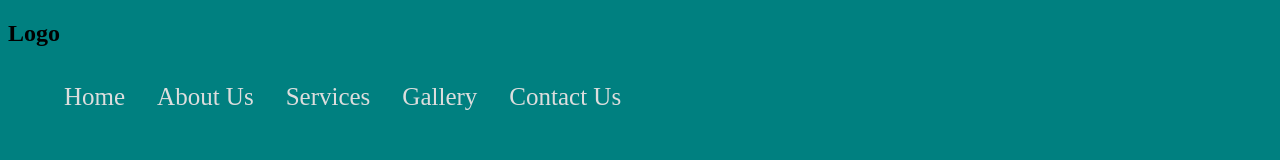
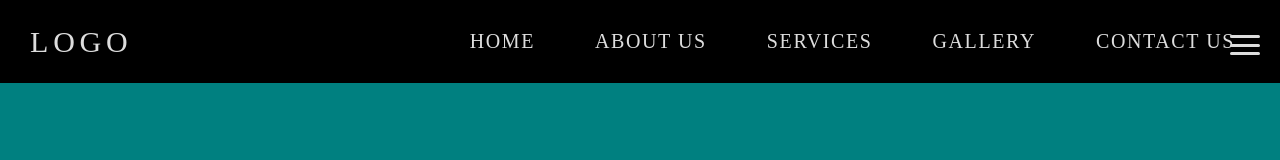
Before and after one commit to Alam1386/Responsive-Nav, a plain HTML site: page index.html in a window 1280 px wide. Drawn offline with Linux system fonts and the light colour scheme.

Commit message:
added some basic styles

```diff
--- a/index.html
+++ b/index.html
@@ -10,9 +10,7 @@
 </head>
 <body>
   <nav class="nav-bar">
-    <div class="logo">
-      <h1>Logo</h1>
-    </div>
+    <div class="logo">Logo</div>
     <a href="#" class="humburger">
       <span class="bar"></span>
       <span class="bar"></span>
--- a/style.css
+++ b/style.css
@@ -1,27 +1,65 @@
-* html{
-  margin: 0;
-  padding: 0;
+*{
   box-sizing: border-box;
 }
 body{
+  margin: 0;
+  padding: 0;
   background-color: teal;
 }
 .nav-bar {
-
+  position: relative;
+  display: flex;
+  flex-direction: row;
+  justify-content: space-evenly;
+  justify-content: space-between;
+  align-items: center;
+  background-color: #000;
+  /* padding: 10px 30px; */
+}
+.logo{
+  color: #ddd;
+  text-transform: uppercase;
+  letter-spacing: 0.3rem;
+  font-size: 30px;
+  margin: 0 30px;
+}
+.humburger {
+  position: absolute;
+  top: 35px;
+  right: 20px;
+  display: flex;
+  flex-direction: column;
+  justify-content: space-between;
+  width: 30px;
+  height: 20px;
+}
+.humburger .bar{
+  width: 100%;
+  height: 3px;
+  background-color: #ddd;
+  border-radius: 10px;
 }
 .nav-links {
-
+  margin: 0 15px;
 }
 .nav-links ul{
   display: flex;
-  flex-direction: row;
+  margin: 0;
+  padding: 0;
 }
-.nav-links ul li{
+.nav-links li{
   list-style: none;
-  padding: 1rem;
 }
-.nav-links ul li a{
+.nav-links li a{
+  display: block;
   color: #ddd;
+  margin: 30px;
   text-decoration: none;
-  font-size: 25px;
+  font-size: 20px;
+  text-transform: uppercase;
+  letter-spacing: 0.1rem;
+  cursor: pointer;
 }
+.nav-links li:hover{
+  background-color: #555;
+}
```
